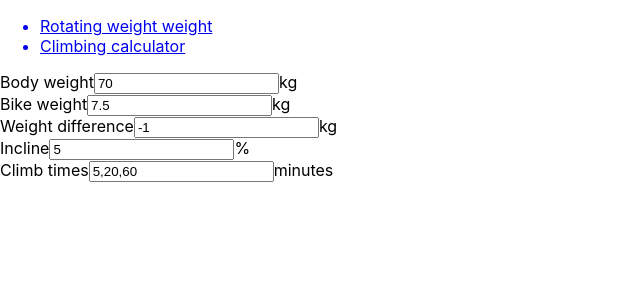
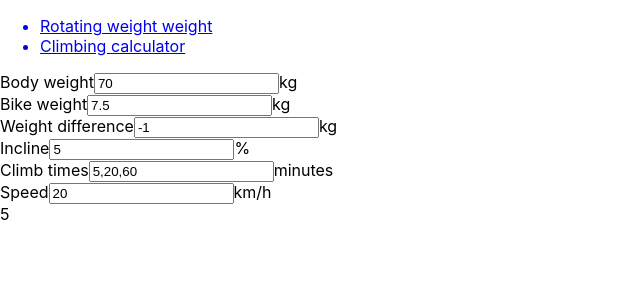
Before and after one commit to kimsappi/bikecalcs, a React (Create React App) app: page /climbing_calculator in a window 1280 px wide. Shown: the top 300 px of the page, without its empty margins (0-640 px from the left). Built offline with nearby package versions, Linux system fonts and the light colour scheme.

Commit message:
Starting on climbing weight calc Added GetInputDataObjectValueFromArray function for easy access to IVariableDataObjects inside arrays (inputData)

```diff
--- a/src/components/ClimbingWeightCalculator.tsx
+++ b/src/components/ClimbingWeightCalculator.tsx
@@ -2,6 +2,33 @@ import React, {useState} from 'react';
 import IVariableDataObject from '../interfaces/IVariableDataObject';
 import VariableNames from '../enums/VariableNames';
 import VariableDataObjectInputs from './VariableDataObjectInputs';
+import GetInputDataObjectValueFromArray from '../functions/GetInputDataObjectValueFromArray';
+
+const ClimbingWeightCalculatorOutputs = ({inputData}: {inputData: Array<IVariableDataObject>}) => {
+	const bikeWeight = Number(GetInputDataObjectValueFromArray(inputData, VariableNames.speed));
+	const bodyWeight =  Number(GetInputDataObjectValueFromArray(inputData, VariableNames.bodyWeight));
+	const weightDifference =  Number(GetInputDataObjectValueFromArray(inputData, VariableNames.weightDifference));
+	const incline =  Number(GetInputDataObjectValueFromArray(inputData, VariableNames.incline));
+	const speed =  Number(GetInputDataObjectValueFromArray(inputData, VariableNames.speed));
+	const climbTimes = GetInputDataObjectValueFromArray(inputData, VariableNames.climbTimes);
+
+	// Check the input values are numbers
+	const checkInput = [bikeWeight, bodyWeight, weightDifference, incline, speed].filter(datum => isNaN(datum));
+	if (checkInput.length > 0)
+		return (<div>Please enter valid numbers!</div>);
+
+	// Split and filter climb times into array, map resultring str array to number array
+	const climbTimesArray = climbTimes
+		.replace(' ', '')
+		.split(',')
+		.filter(time => time.length > 0 && !isNaN(Number(time)) && Number(time) > 0)
+		.map(timeString => Number(timeString));
+
+	if (!climbTimesArray.length)
+		return (<div>Please enter at least one valid climb time!</div>);
+
+	return (<div>{climbTimesArray[0]}</div>);
+};
 
 const ClimbingWeightCalculator = () => {
 	const [bodyWeight, setBodyWeight] = useState('70');
@@ -9,17 +36,22 @@ const ClimbingWeightCalculator = () => {
 	const [weightDifference, setWeightDifference] = useState('-1');
 	const [incline, setIncline] = useState('5');
 	const [climbTimes, setClimbTimes] = useState('5,20,60');
+	const [speed, setSpeed] = useState('20');
 
 	const inputData: Array<IVariableDataObject> = [
 		{name: 'Body weight', value: bodyWeight, setFunction: setBodyWeight, unit: 'kg', variableName: VariableNames.bodyWeight},
 		{name: 'Bike weight', value: bikeWeight, setFunction: setBikeWeight, unit: 'kg', variableName: VariableNames.bikeWeight},
 		{name: 'Weight difference', value: weightDifference, setFunction: setWeightDifference, unit: 'kg', variableName: VariableNames.weightDifference},
 		{name: 'Incline', value: incline, setFunction: setIncline, unit: '%', variableName: VariableNames.incline},
-		{name: 'Climb times', value: climbTimes, setFunction: setClimbTimes, unit: 'minutes', variableName: VariableNames.climbTimes}
+		{name: 'Climb times', value: climbTimes, setFunction: setClimbTimes, unit: 'minutes', variableName: VariableNames.climbTimes},
+		{name: 'Speed', value: speed, setFunction: setSpeed, unit: 'km/h', variableName: VariableNames.speed}
 	];
 
 	return (
-		<VariableDataObjectInputs inputData={inputData} />
+		<>
+			<VariableDataObjectInputs inputData={inputData} />
+			<ClimbingWeightCalculatorOutputs inputData={inputData} />
+		</>
 	);
 }
 
--- /dev/null
+++ b/src/functions/GetInputDataObjectValueFromArray.tsx
@@ -0,0 +1,9 @@
+import IVariableDataObject from '../interfaces/IVariableDataObject';
+
+const GetInputDataObjectValueFromArray = (
+		inputData: Array<IVariableDataObject>,
+		variableName: Number
+	) =>
+	inputData.filter(datum => datum.variableName === variableName)[0].value;
+
+export default GetInputDataObjectValueFromArray;
```
